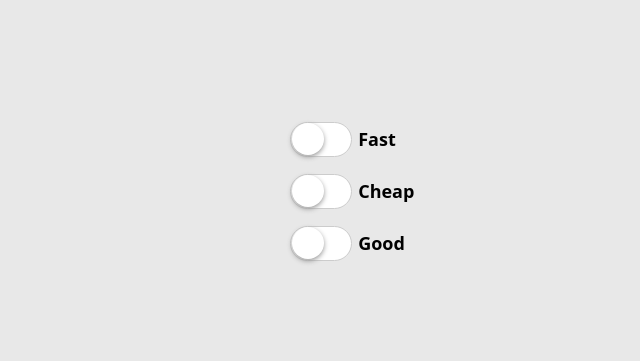
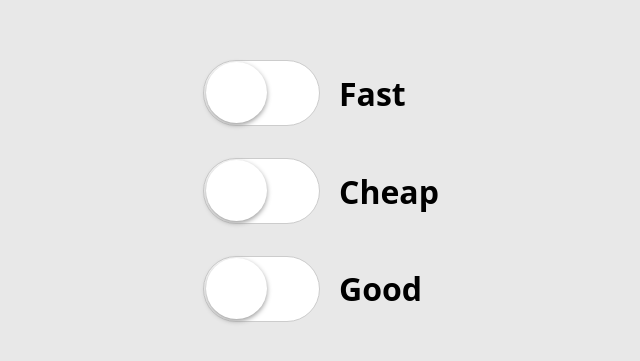
Before and after one commit to shoonia/fast-cheap-good, a website: page index.html in a window 1280 px wide. Shown: the part 209-570 px from the top of the page, without its empty margins (319-959 px from the left). Drawn offline with Linux system fonts and the light colour scheme.

Commit message:
Refactor HTML structure for checkbox labels and update serve script in package.json

```diff
--- a/index.html
+++ b/index.html
@@ -11,6 +11,7 @@
       min-height: 100vh;
       margin: 0;
       padding: 0;
+      font-size: 32px;
     }
 
     body {
@@ -20,13 +21,18 @@
       background-color: rgb(232 232 232 / 1);
     }
 
-    label {
-      font-size: 17px;
+    .box {
+      display: flex;
+      align-items: center;
+      margin: 1em;
+      gap: .6em;
+    }
+
+    .switch {
       position: relative;
       display: block;
-      width: 62px;
-      height: 35px;
-      margin: 1em;
+      width: 3.65em;
+      height: 2.06em;
     }
 
     input {
@@ -36,14 +42,9 @@
     }
 
     .title {
-      position: absolute;
-      top: 50%;
-      left: 110%;
-      transform: translateY(-50%);
       user-select: none;
       font-weight: bold;
       font-family: system-ui, -apple-system, BlinkMacSystemFont, 'Segoe UI', Roboto, Oxygen, Ubuntu, Cantarell, 'Open Sans', 'Helvetica Neue', sans-serif;
-      font-size: 18px;
     }
 
     .slider {
@@ -55,7 +56,7 @@
       bottom: 0;
       background: #fff;
       transition: .4s;
-      border-radius: 30px;
+      border-radius: 1.7em;
       border: 1px solid #ccc;
     }
 
@@ -64,9 +65,9 @@
       content: "";
       height: 1.9em;
       width: 1.9em;
-      border-radius: 16px;
-      left: 1.2px;
-      top: 0;
+      border-radius: 1em;
+      left: .07em;
+      top: .04em;
       bottom: 0;
       background-color: white;
       box-shadow: 0 2px 5px #999999;
@@ -85,21 +86,33 @@
 </head>
 <body>
   <form>
-    <label>
+    <div class="box">
+      <label class="switch">
         <input type="checkbox" name="fast" id="fast" />
         <span class="slider"></span>
-      <span class="title">Fast</span>
       </label>
-    <label>
+      <label for="fast" class="title">
+        Fast
+      </label>
+    </div>
+    <div class="box">
+      <label class="switch">
         <input type="checkbox" name="cheap" id="cheap" />
         <span class="slider"></span>
-      <span class="title">Cheap</span>
       </label>
-    <label>
+      <label for="cheap" class="title">
+        Cheap
+      </label>
+    </div>
+    <div class="box">
+      <label class="switch">
         <input type="checkbox" name="good" id="good" />
         <span class="slider"></span>
-      <span class="title">Good</span>
       </label>
+      <label for="good" class="title">
+        Good
+      </label>
+    </div>
   </form>
   <script>
     const [form] = document.forms;
--- a/package.json
+++ b/package.json
@@ -2,7 +2,7 @@
   "name": "fast-cheap-good",
   "description": "A simple web app to demonstrate the project management triangle: fast, cheap, good.",
   "scripts": {
-    "serve": "python3 -m http.server 3000 --bind 127.0.0.1 -d src"
+    "serve": "python3 -m http.server 3000 --bind 127.0.0.1"
   },
    "author": {
     "name": "Alexander Zaytsev",
```
Lines whose indentation alone changed are shown as unchanged.
